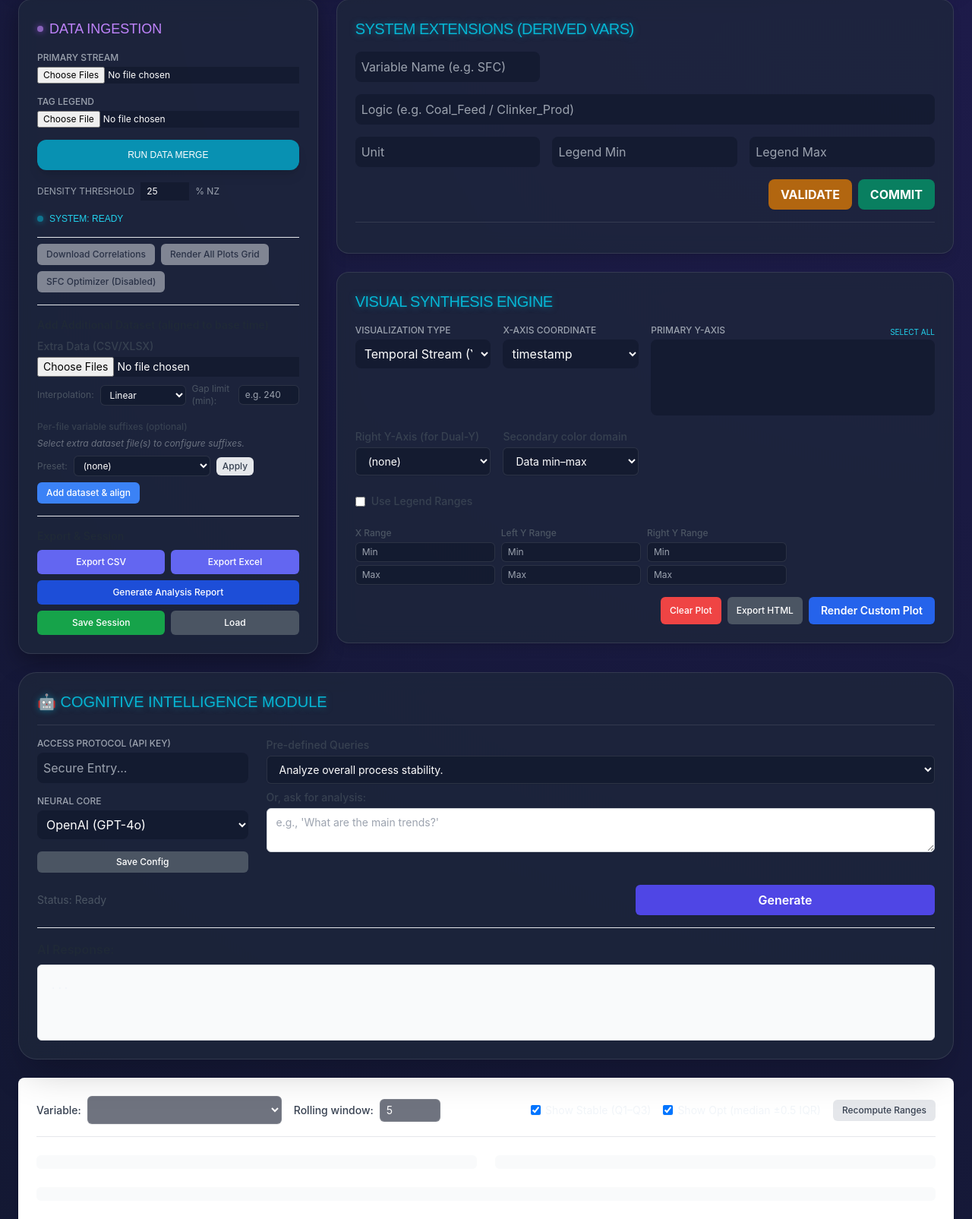
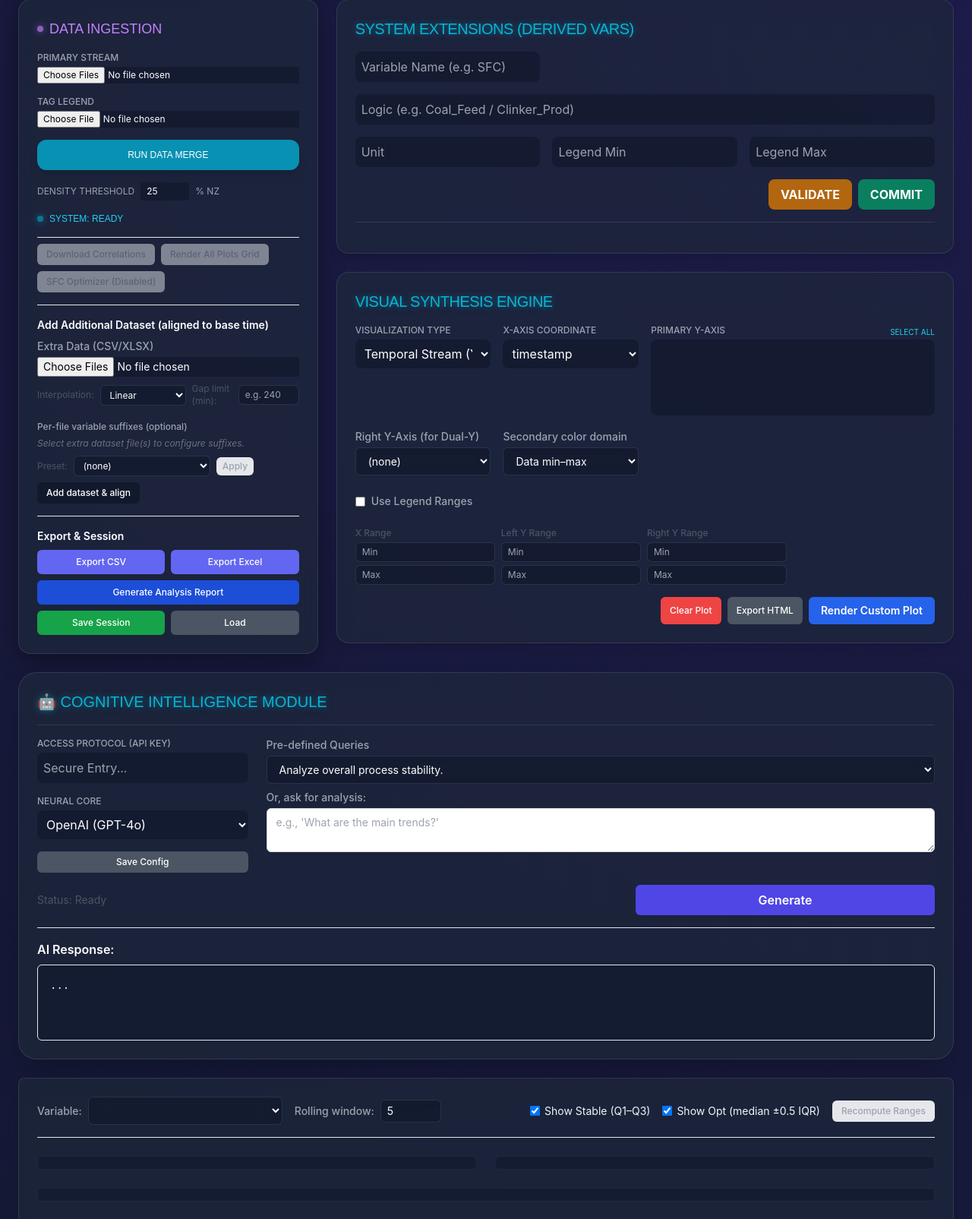
Before and after one commit to ranjanoa/DataEDA, a FastAPI app: page / in a window 1280 px wide. Shown: the part 159-1764 px from the top of the page at 76% size. Run offline with FastAPI, Linux system fonts and the light colour scheme; lists and menus that the app fills with data are empty; some libraries are stand-ins or nearby versions.

Commit message:
Final polish: RANJAN name update and high-contrast text fix

```diff
--- a/frontend/templates/index.html
+++ b/frontend/templates/index.html
@@ -114,19 +114,19 @@
         </div>
         <div class="flex flex-wrap gap-2 pt-2 border-t mt-4">
           <button id="btnDownloadCorr" disabled
-            class="bg-gray-200 text-gray-700 text-xs font-medium py-1.5 px-3 rounded-md hover:bg-gray-300 disabled:opacity-50 disabled:cursor-not-allowed">Download
+            class="bg-gray-200 text-gray-400 text-xs font-medium py-1.5 px-3 rounded-md hover:bg-gray-300 disabled:opacity-50 disabled:cursor-not-allowed">Download
             Correlations</button>
           <button id="btnRenderAll" disabled
-            class="bg-gray-200 text-gray-700 text-xs font-medium py-1.5 px-3 rounded-md hover:bg-gray-300 disabled:opacity-50 disabled:cursor-not-allowed">Render
+            class="bg-gray-200 text-gray-400 text-xs font-medium py-1.5 px-3 rounded-md hover:bg-gray-300 disabled:opacity-50 disabled:cursor-not-allowed">Render
             All Plots Grid</button>
           <button id="btnOpenOptimizer" disabled
-            class="bg-gray-200 text-gray-700 text-xs font-medium py-1.5 px-3 rounded-md hover:bg-gray-300 disabled:opacity-50 disabled:cursor-not-allowed">SFC
+            class="bg-gray-200 text-gray-400 text-xs font-medium py-1.5 px-3 rounded-md hover:bg-gray-300 disabled:opacity-50 disabled:cursor-not-allowed">SFC
             Optimizer (Disabled)</button>
         </div>
 
         <div class="mt-4 border-t pt-4">
-          <h3 class="text-sm font-semibold text-gray-800 mb-2">Add Additional Dataset (aligned to base time)</h3>
-          <label class="block text-sm font-medium text-gray-700 mb-1" for="fileDataExtra">Extra Data (CSV/XLSX)</label>
+          <h3 class="text-sm font-semibold text-white mb-2">Add Additional Dataset (aligned to base time)</h3>
+          <label class="block text-sm font-medium text-gray-400 mb-1" for="fileDataExtra">Extra Data (CSV/XLSX)</label>
           <input type="file" id="fileDataExtra" accept=".csv,.xlsx,.xls" multiple
             class="block w-full text-sm text-gray-500" />
           <div class="flex items-center gap-2 mt-2">
@@ -143,7 +143,7 @@
           </div>
 
           <div class="mt-3">
-            <label class="text-xs font-medium text-gray-700">Per-file variable suffixes (optional)</label>
+            <label class="text-xs font-medium text-gray-400">Per-file variable suffixes (optional)</label>
             <div id="extraSuffixList" class="mt-1 space-y-1 text-xs">
               <i class="text-gray-500">Select extra dataset file(s) to configure suffixes.</i>
             </div>
@@ -155,18 +155,18 @@
                 <option value="enumerate">Enumerate (__f1, __f2, ...)</option>
               </select>
               <button id="applySuffixPreset" type="button"
-                class="bg-gray-200 text-gray-700 text-xs font-medium py-1 px-2 rounded-md hover:bg-gray-300">Apply</button>
+                class="bg-gray-200 text-gray-400 text-xs font-medium py-1 px-2 rounded-md hover:bg-gray-300">Apply</button>
             </div>
           </div>
 
           <button id="btnAddDataset"
-            class="mt-2 bg-blue-500 text-white text-xs font-medium py-1.5 px-3 rounded-md hover:bg-blue-600">Add dataset
+            class="mt-2 bg-slate-900/80 text-white text-xs font-medium py-1.5 px-3 rounded-md hover:bg-blue-600">Add dataset
             & align</button>
           <div id="extraStatus" class="text-xs text-gray-500 mt-1"></div>
         </div>
 
         <div class="mt-4 border-t pt-4">
-          <h3 class="text-sm font-semibold text-gray-800 mb-2">Export & Session</h3>
+          <h3 class="text-sm font-semibold text-white mb-2">Export & Session</h3>
           <div class="grid grid-cols-2 gap-2 mb-2">
             <button id="btnExportCSV"
               class="bg-indigo-500 text-white text-xs font-medium py-2 px-3 rounded-md hover:bg-indigo-600 text-center">Export
@@ -238,25 +238,25 @@
               <select id="ySelect" multiple size="4" class="w-full p-2 rounded-lg"></select>
             </div>
             <div>
-              <label for="rightAxisSelect" class="block text-sm font-medium text-gray-700">Right Y-Axis (for
+              <label for="rightAxisSelect" class="block text-sm font-medium text-gray-400">Right Y-Axis (for
                 Dual-Y)</label>
               <select id="rightAxisSelect"
-                class="mt-1 block w-full px-3 py-2 border border-gray-300 bg-white rounded-md shadow-sm focus:outline-none focus:ring-blue-500 focus:border-blue-500 text-sm">
+                class="mt-1 block w-full px-3 py-2 border border-gray-300 glass rounded-md shadow-sm focus:outline-none focus:ring-blue-500 focus:border-blue-500 text-sm">
                 <option value="">(none)</option>
               </select>
             </div>
             <div>
-              <label for="secondaryColorDomain" class="block text-sm font-medium text-gray-700">Secondary color
+              <label for="secondaryColorDomain" class="block text-sm font-medium text-gray-400">Secondary color
                 domain</label>
               <select id="secondaryColorDomain"
-                class="mt-1 block w-full px-3 py-2 border border-gray-300 bg-white rounded-md shadow-sm focus:outline-none focus:ring-blue-500 focus:border-blue-500 text-sm">
+                class="mt-1 block w-full px-3 py-2 border border-gray-300 glass rounded-md shadow-sm focus:outline-none focus:ring-blue-500 focus:border-blue-500 text-sm">
                 <option value="data">Data min–max</option>
                 <option value="legend">Legend range</option>
               </select>
             </div>
             <div class="col-span-full">
               <label for="useLegendRanges"
-                class="flex items-center gap-2 mt-2 text-sm font-medium text-gray-700 cursor-pointer">
+                class="flex items-center gap-2 mt-2 text-sm font-medium text-gray-400 cursor-pointer">
                 <input type="checkbox" id="useLegendRanges"
                   class="rounded border-gray-300 text-blue-600 shadow-sm focus:ring-blue-200">
                 Use Legend Ranges
@@ -326,8 +326,8 @@
     </div>
 
     <!-- Shutdown Periods Detail (Conditional) -->
-    <div id="shutdownPanel" class="hidden bg-white p-6 rounded-lg shadow-md border-l-4 border-red-200">
-      <h3 class="text-md font-semibold text-gray-800 mb-2">Shutdown & Inactivity Detail</h3>
+    <div id="shutdownPanel" class="hidden glass p-6 rounded-lg shadow-md border-l-4 border-red-200">
+      <h3 class="text-md font-semibold text-white mb-2">Shutdown & Inactivity Detail</h3>
       <div id="shutdownList" class="text-sm space-y-2 max-h-40 overflow-y-auto"></div>
     </div>
 
@@ -349,7 +349,7 @@
             </select>
           </div>
           <div id="customApiBox" class="hidden mt-2">
-            <label for="apiUrl" class="block text-sm font-medium text-gray-700">Base URL</label>
+            <label for="apiUrl" class="block text-sm font-medium text-gray-400">Base URL</label>
             <input type="text" id="apiUrl" placeholder="https://api.yourproxy.com/v1"
               class="block w-full px-3 py-2 border border-gray-300 rounded-md shadow-sm text-sm" />
           </div>
@@ -359,9 +359,9 @@
         </div>
         <div class="md:col-span-3 space-y-2">
           <div>
-            <label for="aiQuerySelect" class="block text-sm font-medium text-gray-700">Pre-defined Queries</label>
+            <label for="aiQuerySelect" class="block text-sm font-medium text-gray-400">Pre-defined Queries</label>
             <select id="aiQuerySelect"
-              class="mt-1 block w-full px-3 py-2 border border-gray-300 bg-white rounded-md shadow-sm text-sm">
+              class="mt-1 block w-full px-3 py-2 border border-gray-300 glass rounded-md shadow-sm text-sm">
               <option value="summary">Analyze overall process stability.</option>
               <option value="instability">Identify the top 3 most unstable variables.</option>
               <option value="correlations">Analyze the strongest correlations.</option>
@@ -369,7 +369,7 @@
             </select>
           </div>
           <div>
-            <label for="aiCustomQuery" class="block text-sm font-medium text-gray-700">Or, ask for analysis:</label>
+            <label for="aiCustomQuery" class="block text-sm font-medium text-gray-400">Or, ask for analysis:</label>
             <textarea id="aiCustomQuery" rows="2" placeholder="e.g., 'What are the main trends?'"
               class="mt-1 block w-full px-3 py-2 border border-gray-300 rounded-md shadow-sm text-sm"></textarea>
           </div>
@@ -381,22 +381,22 @@
           class="w-1/3 bg-indigo-600 text-white font-semibold py-2 px-4 rounded-md shadow-sm hover:bg-indigo-700 disabled:opacity-50 disabled:cursor-not-allowed transition duration-150">Generate</button>
       </div>
       <div class="mt-4 border-t pt-4">
-        <h3 class="text-md font-semibold text-gray-800 mb-2">AI Response:</h3>
+        <h3 class="text-md font-semibold text-white mb-2">AI Response:</h3>
         <div id="aiResponseOutput"
-          class="p-4 bg-gray-50 border rounded-md min-h-[100px] text-sm whitespace-pre-wrap font-mono">...</div>
+          class="p-4 bg-slate-900/50 border rounded-md min-h-[100px] text-sm whitespace-pre-wrap font-mono">...</div>
       </div>
     </div>
 
     <!-- Main Analysis Panel -->
-    <div class="bg-white p-6 rounded-lg shadow-md" id="mainPanel">
+    <div class="glass p-6 rounded-lg shadow-md" id="mainPanel">
       <div class="flex flex-wrap gap-4 items-center mb-6 border-b pb-4">
         <label class="flex items-center gap-2">
-          <span class="text-sm font-medium text-gray-700">Variable:</span>
+          <span class="text-sm font-medium text-gray-400">Variable:</span>
           <select id="varSelect"
-            class="w-64 px-3 py-2 border border-gray-300 bg-white rounded-md shadow-sm focus:outline-none focus:ring-blue-500 focus:border-blue-500 text-sm"></select>
+            class="w-64 px-3 py-2 border border-gray-300 glass rounded-md shadow-sm focus:outline-none focus:ring-blue-500 focus:border-blue-500 text-sm"></select>
         </label>
         <label class="flex items-center gap-2">
-          <span class="text-sm font-medium text-gray-700">Rolling window:</span>
+          <span class="text-sm font-medium text-gray-400">Rolling window:</span>
           <input id="rollWindow" type="number" value="5" min="1"
             class="w-20 px-2 py-1 border border-gray-300 rounded-md shadow-sm focus:ring-blue-500 focus:border-blue-500 text-sm" />
         </label>
@@ -412,20 +412,20 @@
             Show Opt (median ±0.5 IQR)
           </label>
           <button id="btnComputeRanges"
-            class="bg-gray-200 text-gray-700 text-xs font-medium py-1.5 px-3 rounded-md hover:bg-gray-300">Recompute
+            class="bg-gray-200 text-gray-400 text-xs font-medium py-1.5 px-3 rounded-md hover:bg-gray-300">Recompute
             Ranges</button>
         </div>
       </div>
 
       <div id="plots" class="grid grid-cols-1 lg:grid-cols-2 gap-6 mb-6">
-        <div id="ts" class="plot-box bg-gray-50 rounded-md border p-2"></div>
-        <div id="hist" class="plot-box bg-gray-50 rounded-md border p-2"></div>
-        <div id="customPlot" class="plot-box lg:col-span-2 bg-gray-50 rounded-md border p-2"></div>
+        <div id="ts" class="plot-box bg-slate-900/50 rounded-md border p-2"></div>
+        <div id="hist" class="plot-box bg-slate-900/50 rounded-md border p-2"></div>
+        <div id="customPlot" class="plot-box lg:col-span-2 bg-slate-900/50 rounded-md border p-2"></div>
       </div>
 
       <div class="grid grid-cols-1 gap-6">
         <div class="space-y-4">
-          <div id="heatmap" class="min-h-[400px] lg:min-h-[600px] bg-gray-50 rounded-md border p-2"></div>
+          <div id="heatmap" class="min-h-[400px] lg:min-h-[600px] bg-slate-900/50 rounded-md border p-2"></div>
           <div class="flex justify-end gap-2 px-2">
             <button id="btnExportMatrixCSV" disabled
               class="bg-indigo-600 text-white text-xs font-medium py-2 px-4 rounded-md hover:bg-indigo-700 disabled:opacity-50 shadow-sm transition">
@@ -445,14 +445,14 @@
     </div>
 
     <!-- Individual Plots Grid -->
-    <div class="bg-white p-6 rounded-lg shadow-md">
+    <div class="glass p-6 rounded-lg shadow-md">
       <h3 class="text-lg font-semibold mb-2">Individual Variable Plots</h3>
       <div id="individualGrid"
         class="grid grid-cols-1 sm:grid-cols-2 md:grid-cols-3 lg:grid-cols-4 xl:grid-cols-5 gap-4"></div>
     </div>
 
     <!-- Ranges Summary -->
-    <div class="bg-white p-6 rounded-lg shadow-md" id="rangesPanel">
+    <div class="glass p-6 rounded-lg shadow-md" id="rangesPanel">
       <h3 class="text-lg font-semibold mb-4">Ranges & Stability Summary</h3>
       <div id="rangesSummary" class="text-sm overflow-x-auto">(Computed after processing data)</div>
     </div>
@@ -665,15 +665,27 @@
           shapes.push({ type: 'rect', xref: 'paper', yref: 'y', x0: 0, x1: 1, y0: s.median - 0.5 * iqr, y1: s.median + 0.5 * iqr, fillcolor: 'rgba(34, 197, 94, 0.15)', line: { width: 0 }, layer: 'below' });
         }
 
-        const layoutTs = { title: `${col} Time-series`, xaxis: { title: 'Time' }, yaxis: { title: col }, shapes };
+        const layoutTs = {
+          title: { text: `${col} Time-series`, font: { color: '#06b6d4', family: 'Orbitron' } },
+          xaxis: { title: 'Time', gridcolor: '#1e293b', zerolinecolor: '#1e293b', font: { color: '#f1f5f9' } },
+          yaxis: { title: col, gridcolor: '#1e293b', zerolinecolor: '#1e293b', font: { color: '#f1f5f9' } },
+          paper_bgcolor: 'rgba(0,0,0,0)',
+          plot_bgcolor: 'rgba(0,0,0,0)',
+          shapes
+        };
         const bounds = getLegendBounds(col);
         if (bounds.hasMin && bounds.hasMax) layoutTs.yaxis.range = [bounds.min, bounds.max];
-
         Plotly.newPlot('ts', traces, layoutTs, getPlotConfig());
 
-        // Histogram
-        const traceHist = { x: y, type: 'histogram', marker: { color: 'rgb(59, 130, 246)' } };
-        Plotly.newPlot('hist', [traceHist], { title: `${col} Distribution`, xaxis: { title: col } }, getPlotConfig());
+        const traceHist = { x: y, type: 'histogram', marker: { color: 'rgba(6, 182, 212, 0.7)' } };
+        const layoutHist = {
+          title: { text: `${col} Distribution`, font: { color: '#a855f7', family: 'Orbitron' } },
+          xaxis: { title: col, gridcolor: '#1e293b', font: { color: '#f1f5f9' } },
+          yaxis: { gridcolor: '#1e293b', font: { color: '#f1f5f9' } },
+          paper_bgcolor: 'rgba(0,0,0,0)',
+          plot_bgcolor: 'rgba(0,0,0,0)'
+        };
+        Plotly.newPlot('hist', [traceHist], layoutHist, getPlotConfig());
 
         updateStatus("Ready");
       } catch (e) {
@@ -715,7 +727,7 @@
         container.innerHTML = '';
         list.forEach((item, idx) => {
           const div = document.createElement('div');
-          div.className = "flex justify-between items-center text-xs bg-gray-50 p-2 rounded border mb-1";
+          div.className = "flex justify-between items-center text-xs bg-slate-900/50 p-2 rounded border mb-1";
           div.innerHTML = `<div><strong>${item.name}</strong> = ${item.formula} <span class="text-gray-400">(${item.unit || '-'})</span></div>`;
           const btnRemove = document.createElement('button');
           btnRemove.innerText = "Remove"; btnRemove.className = "text-red-500 hover:text-red-700 ml-2";
@@ -928,16 +940,22 @@
         if (col === 'timestamp') continue;
         const sId = safeId(col);
         const div = document.createElement('div');
-        div.className = "bg-white border rounded shadow-sm overflow-hidden";
-        div.innerHTML = `<div class="bg-gray-50 px-2 py-1 text-xs font-bold border-b truncate">${col}</div><div id="${sId}" class="h-32 w-full"></div>`;
+        div.className = "glass border rounded shadow-sm overflow-hidden";
+        div.innerHTML = `<div class="bg-slate-900/50 px-2 py-1 text-xs font-bold border-b truncate">${col}</div><div id="${sId}" class="h-32 w-full"></div>`;
         el('individualGrid').appendChild(div);
 
         const fd = new FormData(); fd.append('x_var', 'timestamp'); fd.append('y_vars', col); fd.append('max_points', 500);
         fetch(`${API}/plot-data`, { method: 'POST', body: fd }).then(r => r.json()).then(json => {
           if (!json.data) return;
           const d = json.data;
-          const trace = { x: d.timestamp, y: d[col], type: 'scatter', mode: 'lines', line: { width: 1 } };
-          const layout = { margin: { t: 5, b: 5, l: 5, r: 5 }, xaxis: { visible: false }, yaxis: { visible: false } };
+          const trace = { x: d.timestamp, y: d[col], type: 'scatter', mode: 'lines', line: { color: '#06b6d4', width: 1 } };
+          const layout = {
+            margin: { t: 5, b: 5, l: 5, r: 5 },
+            xaxis: { visible: false },
+            yaxis: { visible: false },
+            paper_bgcolor: 'rgba(0,0,0,0)',
+            plot_bgcolor: 'rgba(0,0,0,0)'
+          };
           const bounds = getLegendBounds(col);
           if (bounds.hasMin && bounds.hasMax) layout.yaxis.range = [bounds.min, bounds.max];
           Plotly.newPlot(sId, [trace], layout, getPlotConfig({ types: ['lines', 'points'] }));
@@ -969,11 +987,13 @@
         const data = json.data;
         const traces = [];
         const layout = {
-          title: `Custom Plot (${type})`,
-          xaxis: { title: x, automargin: true },
-          yaxis: { title: ys.length === 1 ? ys[0] : (ys.length > 1 ? 'Multiple Metrics' : ''), automargin: true },
+          title: { text: `Custom Plot (${type})`, font: { color: '#06b6d4', family: 'Orbitron' } },
+          xaxis: { title: x, automargin: true, gridcolor: '#1e293b', zerolinecolor: '#1e293b', font: { color: '#f1f5f9' } },
+          yaxis: { title: ys.length === 1 ? ys[0] : (ys.length > 1 ? 'Multiple Metrics' : ''), automargin: true, gridcolor: '#1e293b', zerolinecolor: '#1e293b', font: { color: '#f1f5f9' } },
+          paper_bgcolor: 'rgba(0,0,0,0)',
+          plot_bgcolor: 'rgba(0,0,0,0)',
           hovermode: 'closest',
-          legend: { orientation: 'h', y: -0.2 }
+          legend: { orientation: 'h', y: -0.2, font: { color: '#f1f5f9' } }
         };
 
         const colorDomain = el('secondaryColorDomain').value;
@@ -1142,18 +1162,25 @@
                 `<td class="p-1 border">${s.min?.toFixed(2)}</td>` +
                 `<td class="p-1 border">${s.max?.toFixed(2)}</td>` +
                 `<td class="p-1 border">${s.mean?.toFixed(2)}</td>` +
-                `<td class="p-1 border bg-blue-50">${zerosInfo}</td>` +
-                `<td class="p-1 border bg-gray-50">${analytical}</td>` +
+                `<td class="p-1 border bg-slate-900/80 text-white">${zerosInfo}</td>` +
+                `<td class="p-1 border bg-slate-900/50">${analytical}</td>` +
                 `<td class="p-1 border">${stable}</td>` +
                 `<td class="p-1 border text-center">${pctStable}</td>` +
-                `<td class="p-1 border bg-green-50">${opt}</td>` +
-                `<td class="p-1 border bg-green-50 text-center">${pctOpt}</td>` +
+                `<td class="p-1 border bg-emerald-900/50 text-white">${opt}</td>` +
+                `<td class="p-1 border bg-emerald-900/50 text-white text-center">${pctOpt}</td>` +
                 `</tr>`;
       });
       html += '</tbody></table>'; el('rangesSummary').innerHTML = html;
 
       const hRes = await fetch(`${API}/heatmap`); const hData = await hRes.json();
-      Plotly.newPlot('heatmap', [{ z: hData.z, x: hData.x, y: hData.y, type: 'heatmap', colorscale: 'RdBu', zmin: -1, zmax: 1 }], { title: 'Correlation Matrix' });
+      const layoutHeat = {
+        title: { text: 'Correlation Matrix', font: { color: '#06b6d4', family: 'Orbitron' } },
+        paper_bgcolor: 'rgba(0,0,0,0)',
+        plot_bgcolor: 'rgba(0,0,0,0)',
+        xaxis: { font: { color: '#f1f5f9' } },
+        yaxis: { font: { color: '#f1f5f9' } }
+      };
+      Plotly.newPlot('heatmap', [{ z: hData.z, x: hData.x, y: hData.y, type: 'heatmap', colorscale: 'RdBu', zmin: -1, zmax: 1 }], layoutHeat);
       if (hData.pairs) {
         // Only show correlations with absolute value > 0.1 to avoid clutter, up to 50 pairs
         const relevant = hData.pairs.filter(p => Math.abs(p.value) > 0.1).slice(0, 50);
@@ -1303,5 +1330,14 @@
       }
     };
   </script>
+  <footer class="mt-12 pt-8 border-t border-white/10 text-center pb-8 relative z-10">
+      <p class="text-[10px] text-gray-500 uppercase tracking-widest mb-1">Architect</p>
+      <p class="font-tech text-cyan-400 text-xl uppercase tracking-tighter">RANJAN</p>
+      <p class="text-gray-400 text-sm mt-1 italic">Process Analysis & Operations Subsystem</p>
+      <div class="mt-6 flex justify-center gap-8">
+        <a href="mailto:ranjanoa@gmail.com" class="text-gray-500 hover:text-cyan-400 transition text-[10px] uppercase underline tracking-widest">Email Access</a>
+        <a href="/tutorial" class="text-gray-500 hover:text-cyan-400 transition text-[10px] uppercase underline tracking-widest">Documentation</a>
+      </div>
+  </footer>
 </body>
 </html>
--- a/frontend/templates/tutorial.html
+++ b/frontend/templates/tutorial.html
@@ -85,7 +85,7 @@
             <div class="pt-8 border-t border-white/10 flex flex-col items-center gap-6">
                 <div class="text-center">
                     <p class="text-gray-500 text-xs uppercase tracking-widest mb-1">Architect</p>
-                    <p class="font-tech text-cyan-400 text-lg uppercase">Ranjana</p>
+                    <p class="font-tech text-cyan-400 text-lg uppercase">RANJAN</p>
                     <p class="text-gray-400 text-sm mt-1">
                         Contact Protocol: <a href="mailto:ranjanoa@gmail.com" class="hover:text-white transition underline">ranjanoa@gmail.com</a>
                     </p>
```
